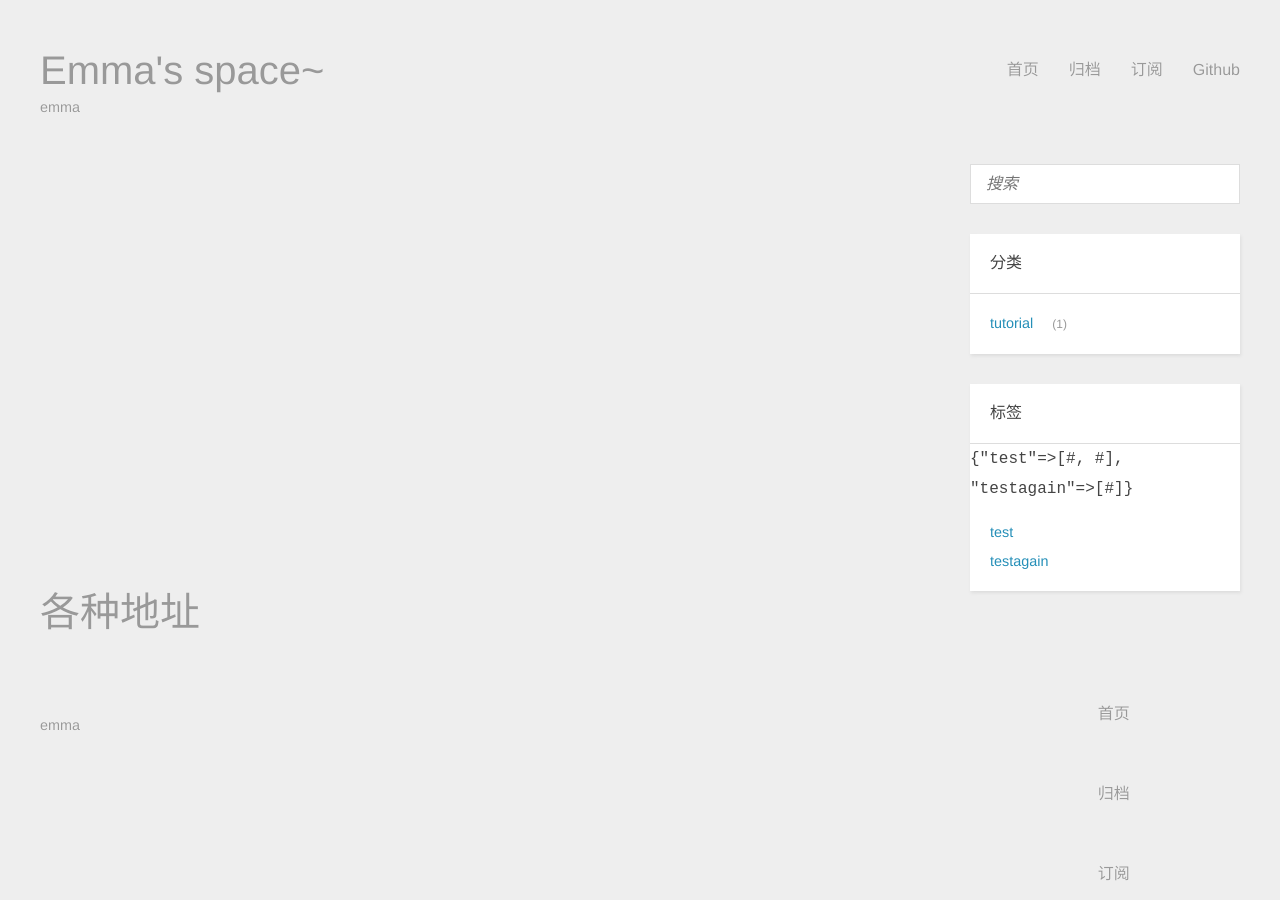
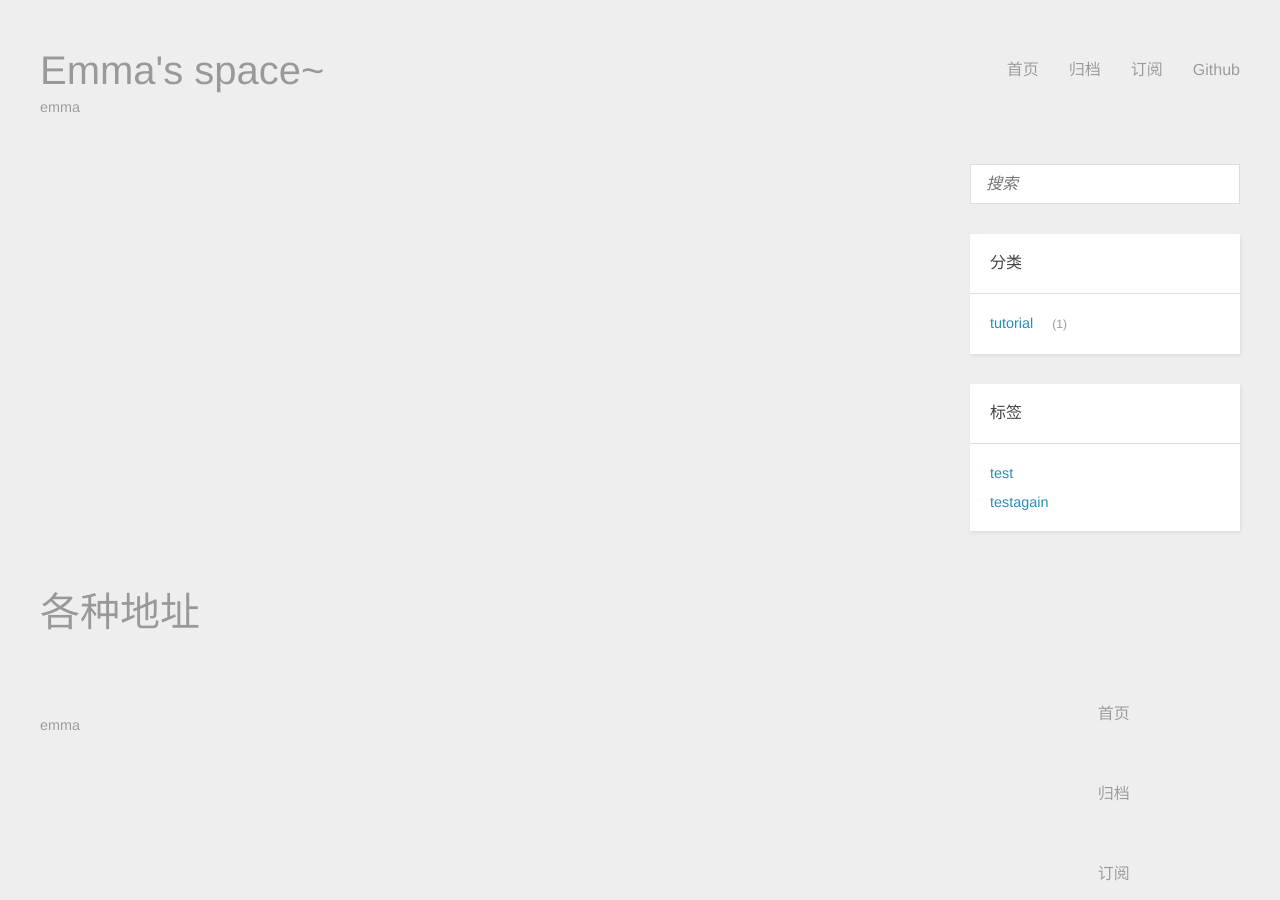
Before and after one commit to juneyang/emma, a Jekyll site: the page built from index.html, in a window 1280 px wide and 900 px high. Built offline with Jekyll 4.4.1, drawn with Linux system fonts in a browser that asks for light colours.

```diff
--- a/index.html
+++ b/index.html
@@ -85,11 +85,6 @@
 
         <div class="widget tag">
             <h3 class="title">标签</h3>
-            <div class="showTags">
-              <code>
-                {{ site.tags }}
-              </code>
-            </div>
             <ul class="entry">
                 {% for tag in site.tags %}
                     <li><a href="/tags.html?tag={{ tag[0] }}"> {{ tag[0] }}</a></li>
```
